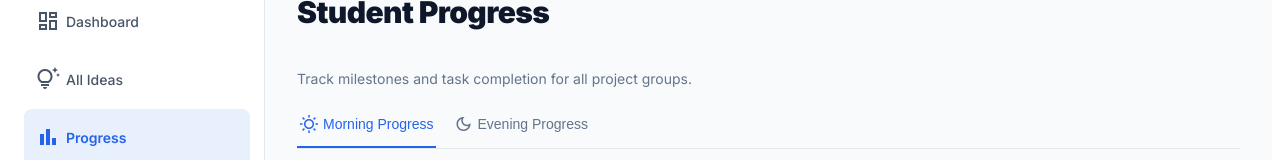
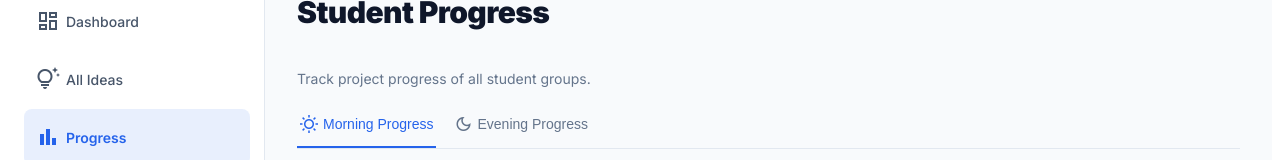
Before and after one commit to Nisha-Saleem/teacher-dashboard-main-P10, a React (Vite) app: page /progress in a window 1280 px wide. Shown: the part 120-280 px from the top of the page. Built offline with nearby package versions, Linux system fonts and the light colour scheme.

Commit message:
update content

```diff
--- a/components/AllIdeasView.jsx
+++ b/components/AllIdeasView.jsx
@@ -21,7 +21,7 @@ const AllIdeasView = () => {
     <div className="ideas-page">
       <div className="ideas-header">
         <h2 className="ideas-title">All Ideas</h2>
-        <p className="ideas-subtitle">Manage approved and rejected project proposals across all sessions.</p>
+        <p className="ideas-subtitle">Manage approved and rejected FYP across all sessions.</p>
       </div>
 
       <div className="ideas-tabs-wrapper">
--- a/components/ProgressView.jsx
+++ b/components/ProgressView.jsx
@@ -14,7 +14,7 @@ const ProgressView = () => {
       <div className="prog-header">
         <div className="prog-header-text">
           <h2 className="prog-title">Student Progress</h2>
-          <p className="prog-subtitle">Track milestones and task completion for all project groups.</p>
+          <p className="prog-subtitle">Track project progress of all student groups.</p>
         </div>
 
         <div className="prog-tabs-wrapper">
--- a/styles/Upload.css
+++ b/styles/Upload.css
@@ -1,7 +1,7 @@
 /* Upload Page Styles */
 .upload-page {
   display: flex;
-  min-height: 100vh;
+
   background: linear-gradient(135deg, #f8fafc 0%, #e2e8f0 100%);
   font-family: 'Inter', sans-serif;
 }
```
